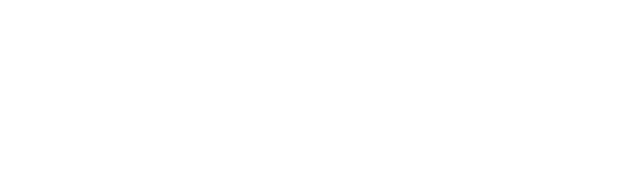
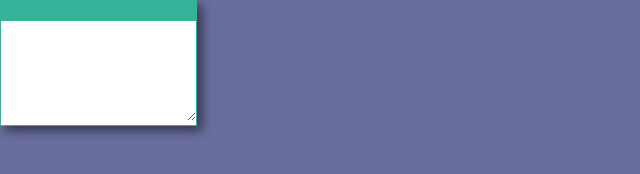
Before and after one commit to 5piotrlew/koduje, a plain HTML site: page StickyNotes/index.html in a window 1280 px wide. Shown: the whole page, without its empty margins (0-640 px from the left). Drawn offline with Linux system fonts and the light colour scheme.

Commit message:
stylesheet notes dev

```diff
--- a/StickyNotes/css/style.css
+++ b/StickyNotes/css/style.css
@@ -0,0 +1,37 @@
+body {
+ background-color: #696e9e;
+}
+
+.sticker {
+    padding-top: 20px;
+    background-color: #fff;
+    min-height: 100px;
+    min-width: 100px;
+    position: absolute;
+    left: 0;
+    top: 0;
+    border: 1px solid #34b399;
+    box-shadow: 5px 5px 10px rgba(0,0,0,0.5);
+}
+
+.sticker .bar {
+ position: absolute;
+    top: 0;
+    left: 0;
+    height: 20px;
+    background: #34b399;
+    width: 100%;
+}
+
+.sticker textarea {
+    padding: 3px 10px;
+    box-sizing: border-box;
+    min-height: 100px;
+    min-width: 100px;
+    background-color: transparent;
+    border: none;
+}
+
+.sticker .bar:hover {
+    cursor: move;
+}
--- a/StickyNotes/index.html
+++ b/StickyNotes/index.html
@@ -6,8 +6,10 @@
     <link rel="stylesheet" href="css/style.css">
 </head>
 <body>
-
-
+   <div class="sticker">
+       <div class="bar"></div>
+       <textarea></textarea>
+   </div>
     <script src="js/main.js"></script>
 </body>
 </html>
```
